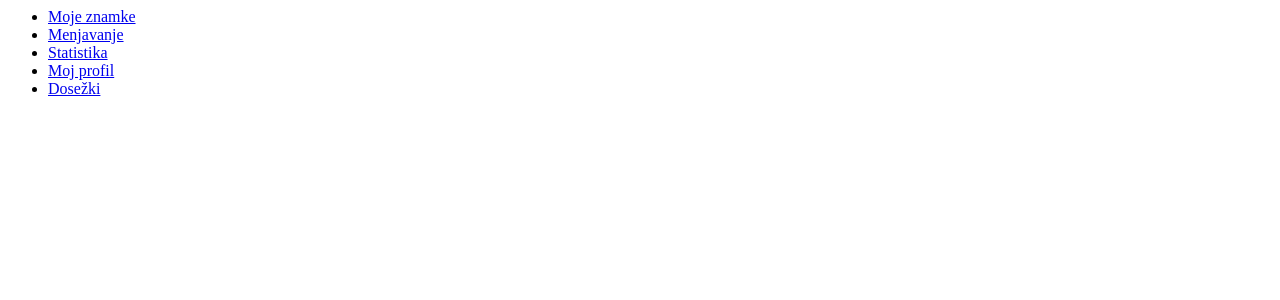
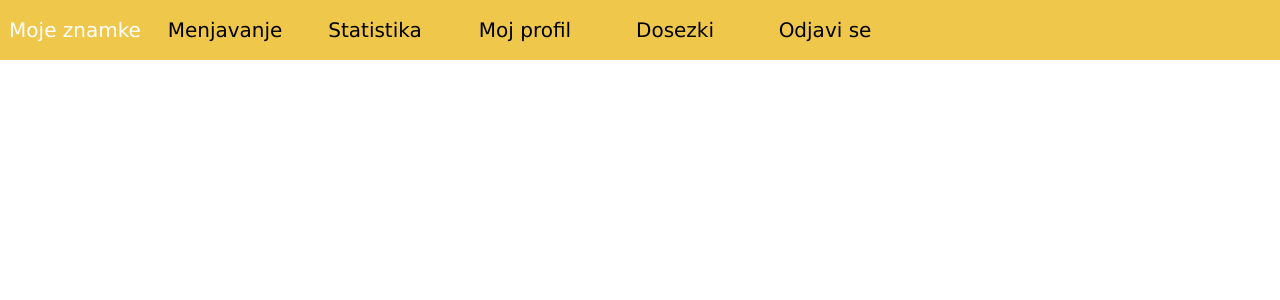
Before and after one commit to atastrumf/stamp-exchange, a PHP site: page /header.php in a window 1280 px wide. Shown: the top 300 px of the page. Run offline with PHP 8.4, Linux system fonts and the light colour scheme.

Commit message:
Update header.php

```diff
--- a/design/header.php
+++ b/design/header.php
@@ -1,11 +1,16 @@
+<?php
+	include 'head.php';
+?>
+
 <header>
 	<nav>
 		<ul>
 			<li><a href="index.php">Moje znamke</a></li>
-			<li><a href="#">Menjavanje</a></li>
-			<li><a href="#">Statistika</a></li>
-			<li><a href="#">Moj profil</a></li>
-			<li><a href="#">Dosežki</a></li>
+			<li><a href="menjavanje.php">Menjavanje</a></li>
+			<li><a href="statistika.php">Statistika</a></li>
+			<li><a href="mojprofil.php">Moj profil</a></li>
+			<li><a href="dosezki.php">Dosezki</a></li>
+			<li><a href="logout.php">Odjavi se</a></li>
 		</ul>
 	</nav>
 </header>
```
